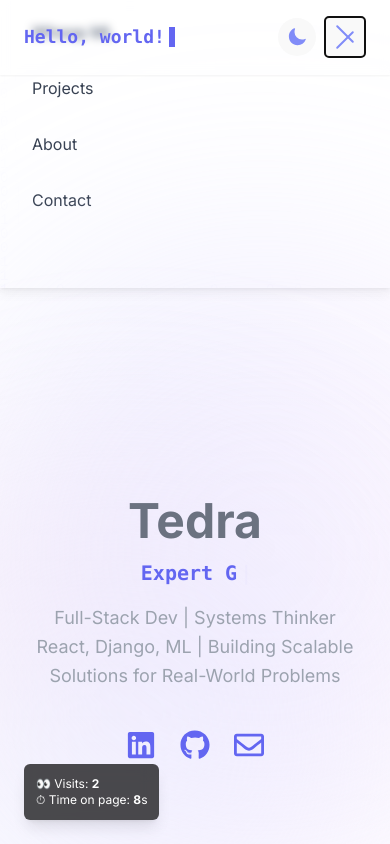
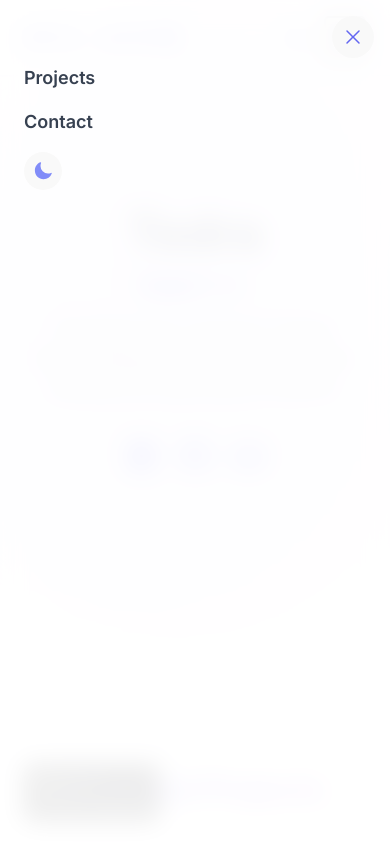
Before and after one commit to tbirch5/portfolio, a React (Vite) app: page / in a window 390 px wide. Both pictures are taken after a click on the button 345 px from the left and 37 px from the top of the page. Shown: the top 844 px of the page. Built offline with nearby package versions, Linux system fonts and the light colour scheme.

Commit message:
mobile ui updates

```diff
--- a/src/components/Navbar.jsx
+++ b/src/components/Navbar.jsx
@@ -102,17 +102,47 @@ return (
                     </button>
             </div>
         </nav>
+         {/* Mobile Nav Dropdown */}
+        {menuOpen && (
+            <div className="fixed top-0 left-0 w-full h-screen z-[999] bg-white/90 dark:bg-black/80 backdrop-blur-md px-6 py-16 flex flex-col gap-4 items-start">
+                {/* <a href="/Whoop" className="self-start inline-block px-2 py-1 text-gray-700 dark:text-white hover:bg-indigo-700/20 rounded transition">Whoop ML</a> */}
+                <a
+                    href="#projects"
+                    onClick={() => setMenuOpen(false)}
+                    className="text-lg font-semibold text-gray-700 dark:text-white hover:bg-indigo-700/20 rounded transition"
+                >
+                    Projects
+                </a>
+                {/* <a href="#about" className="self-start inline-block px-2 py-1 text-gray-700 dark:text-white hover:bg-indigo-700/20 rounded transition">About</a> */}
+                {/* <a href="#contact" className="self-start inline-block px-2 py-1 text-gray-700 dark:text-white hover:bg-indigo-700/20 rounded transition">Contact</a> */}
+                <a
+                    href="mailto:tbirch955@gmail.com"
+                    onClick={() => setMenuOpen(false)}
+                    className="text-lg font-semibold text-gray-700 dark:text-white dark:hover:bg-indigo-700/20 rounded transition"
+                >
+                    Contact
+                </a>
+                <button
+                    onClick={toggleTheme}
+                        className="mr-2 p-2 rounded-full hover:bg-indigo-500/20 transition"
+                        aria-label="Toggle Dark Mode">
+                        {isDark ? (
+                            <SunIcon className="h-5 w-5 text-yellow-400" />
+                        ) : (
+                            <MoonIcon className="h-5 w-5 text-indigo-400" />
+                        )}
+                </button>
+                <button
+                    onClick={toggleMenu}
+                    className="absolute top-4 right-4 p-2 rounded-full hover:bg-indigo-500/20 transition"
+                    aria-label="Close Menu"
+                    >
+                    <XMarkIcon className="h-6 w-6 text-indigo-500 dark:text-indigo-500" />
+                </button>
 
-        {/* Mobile Nav Dropdown */}
-        <div className={`md:hidden overflow-hidden px-6 py-4 space-y-4 bg-white/90 dark:bg-black/30 backdrop-blur-md shadow-md transform transition-all duration-300 ${
-            menuOpen ? 'max-h-96 opacity-100 scale-y-100' : 'max-h-0 opacity-0 scale-95'
-            } origin-top flex flex-col gap-2`} style={{ zIndex: 999 }}>
-                <a href="/Whoop" className="self-start inline-block px-2 py-1 text-gray-700 dark:text-white hover:bg-indigo-700/20 rounded transition">Whoop ML</a>
-                <a href="#projects" className="self-start inline-block px-2 py-1 text-gray-700 dark:text-white hover:bg-indigo-700/20 rounded transition">Projects</a>
-                <a href="#about" className="self-start inline-block px-2 py-1 text-gray-700 dark:text-white hover:bg-indigo-700/20 rounded transition">About</a>
-                <a href="#contact" className="self-start inline-block px-2 py-1 text-gray-700 dark:text-white hover:bg-indigo-700/20 rounded transition">Contact</a>
-                <a href="/Tedra_Resume.pdf" className="self-start inline-block px-2 py-1 text-white font-semibold hover:bg-white/50 rounded transition">Resume</a>
             </div>
+        )}
+
         </>
     );
 }
--- a/src/components/ProjectCarousel.jsx
+++ b/src/components/ProjectCarousel.jsx
@@ -1,4 +1,5 @@
 import { useRef, useState, useEffect } from "react";
+import { FaArrowLeft, FaArrowRight } from "react-icons/fa";
 
 
 export default function ProjectCarousel() {
@@ -72,6 +73,30 @@ export default function ProjectCarousel() {
     return () => container.removeEventListener('scroll', handleScroll);
   }, []);
 
+  const scrollToIndex = (index) => {
+    const container = carouselRef.current;
+    const children = container?.querySelectorAll("div.snap-start");
+    if (children?.[index]) {
+      children[index].scrollIntoView({ behavior: "smooth", inline: "start" });
+    }
+  };
+
+  const handlePrev = () => {
+    if (activeIndex > 0) {
+      const newIndex = activeIndex - 1;
+      scrollToIndex(newIndex);
+      setActiveIndex(newIndex);
+    }
+  };
+
+  const handleNext = () => {
+    if (activeIndex < projects.length - 1) {
+      const newIndex = activeIndex + 1;
+      scrollToIndex(newIndex);
+      setActiveIndex(newIndex);
+    }
+  };
+
   return (
     <section id="projects" className="relative z-10 py-16 px-4 bg-gradient-to-b from-white/5 via-white/0 to-white/5 dark:from-black/5 dark:via-black/0 dark:to-black/5 backdrop-blur-sm">
       <h2 className="mt-8 text-3xl font-bold text-center text-gray-700 dark:text-white mb-10">
@@ -79,6 +104,16 @@ export default function ProjectCarousel() {
           Featured Projects
         </span>
       </h2>
+
+      <div className="flex items-center gap-2 justify-center mb-4">
+        <button onClick={handlePrev} aria-label="Previous Project" tabIndex={0} className="p-2 rounded-full hover:bg-indigo-500/20 transition">
+          <FaArrowLeft className="text-indigo-500 dark:text-indigo-900" />
+        </button>
+        <button onClick={handleNext} aria-label="Next Project" tabIndex={0} className="p-2 rounded-full hover:bg-indigo-500/20 transition">
+          <FaArrowRight className="text-indigo-500 dark:text-indigo-900" />
+        </button>
+      </div>
+
       <div ref={carouselRef} className="overflow-x-auto flex gap-6 px-6 pb-4 snap-x snap-mandatory scrollbar-hide scroll-smooth">
         {projects.map((project, i) => (
           <div
```
